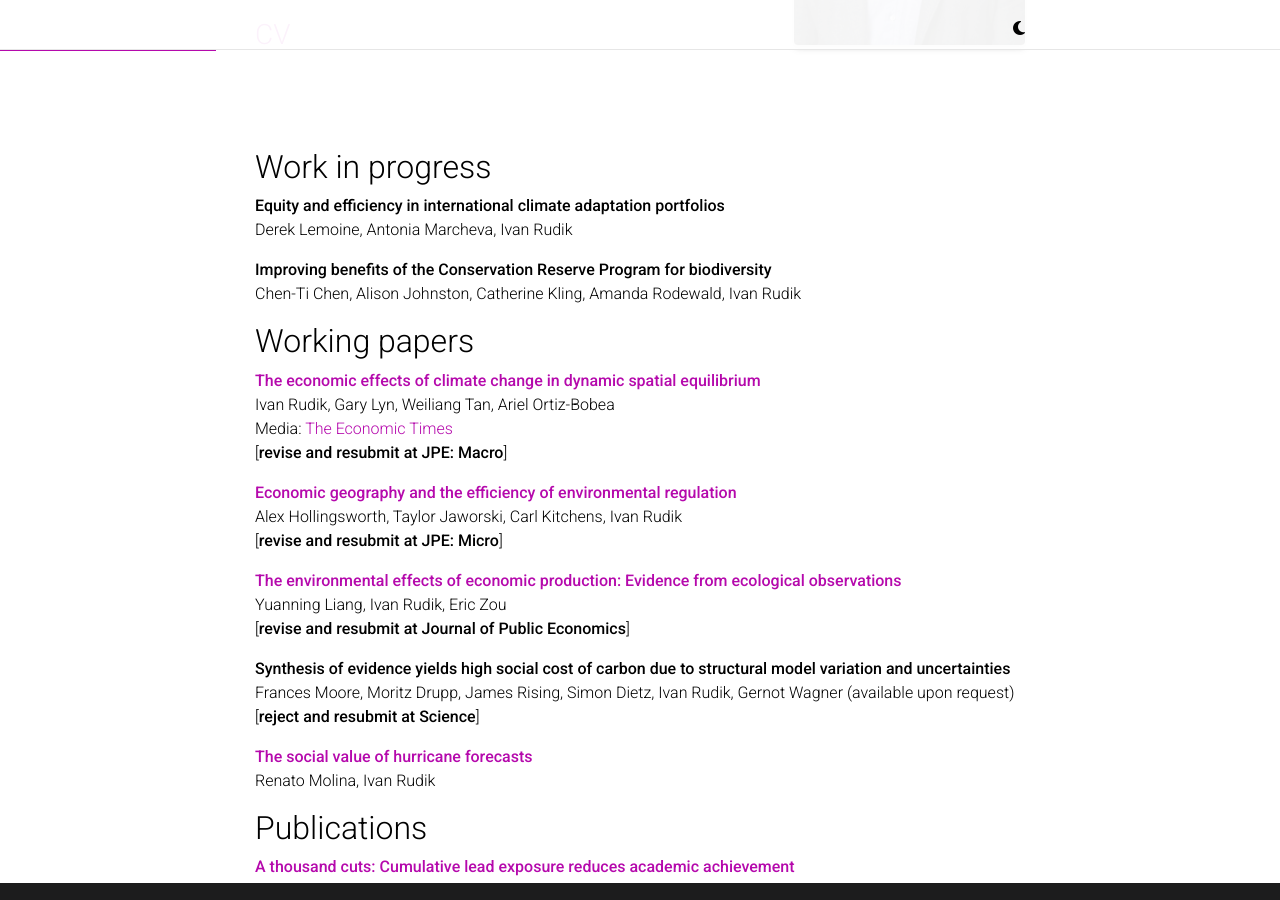
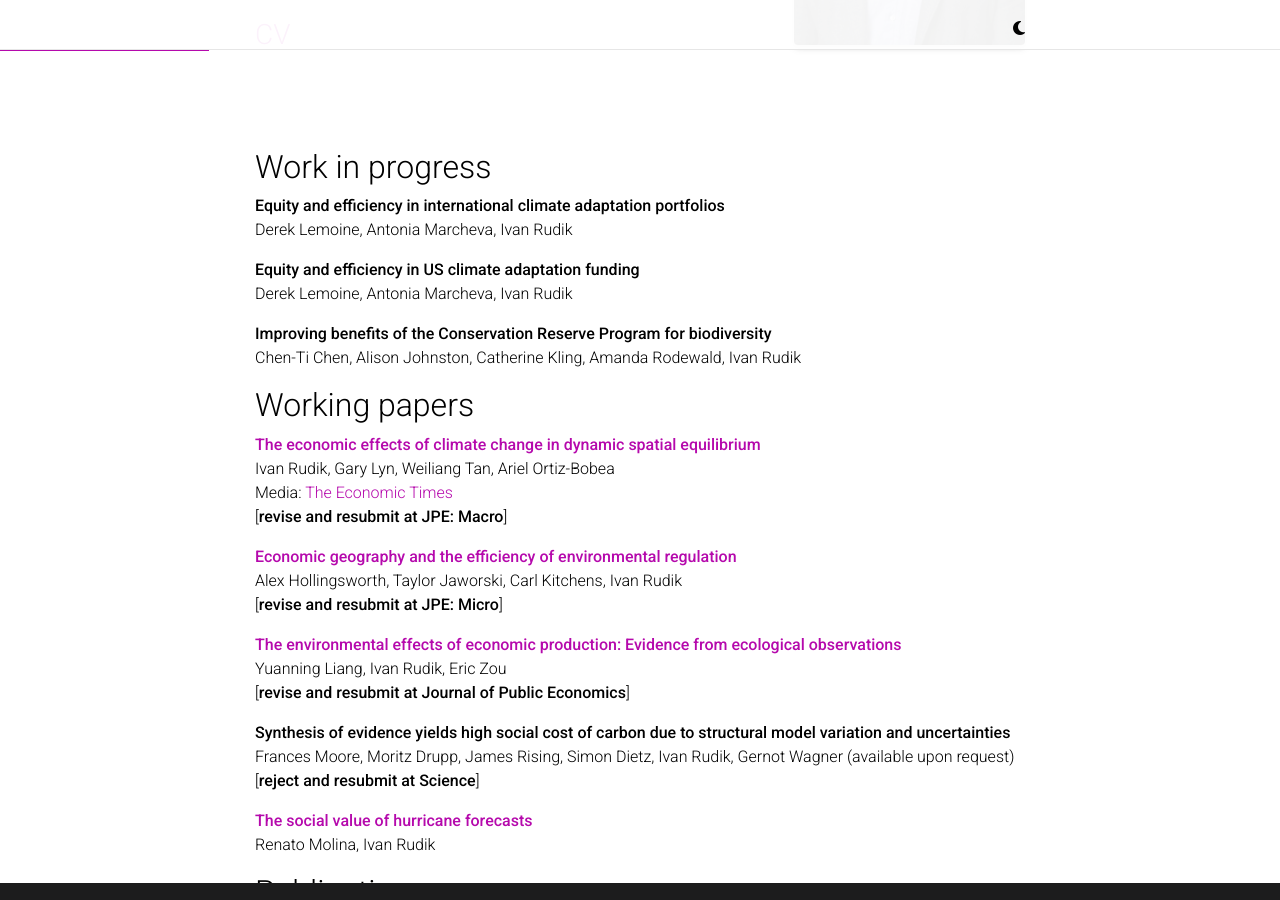
Before and after one commit to irudik/irudik.github.io, a Jekyll site: the page built from _pages/about.md, in a window 1280 px wide and 900 px high, scrolled down 342 px. Built offline with Jekyll 4.4.1, drawn with Linux system fonts in a browser that asks for light colours; comment, search, counter and statistics services are not loaded; a style sheet for code colours, icons or effects is not loaded.

Commit message:
nber eepe

```diff
--- a/_pages/about.md
+++ b/_pages/about.md
@@ -38,6 +38,9 @@ JAERE Editorial Council
 ## Work in progress
 
 **Equity and efficiency in international climate adaptation portfolios**
+Derek Lemoine, Antonia Marcheva, Ivan Rudik
+
+**Equity and efficiency in US climate adaptation funding**
 Derek Lemoine, Antonia Marcheva, Ivan Rudik
 
 **Improving benefits of the Conservation Reserve Program for biodiversity**
```
Also changed, not shown: 10 other files.
